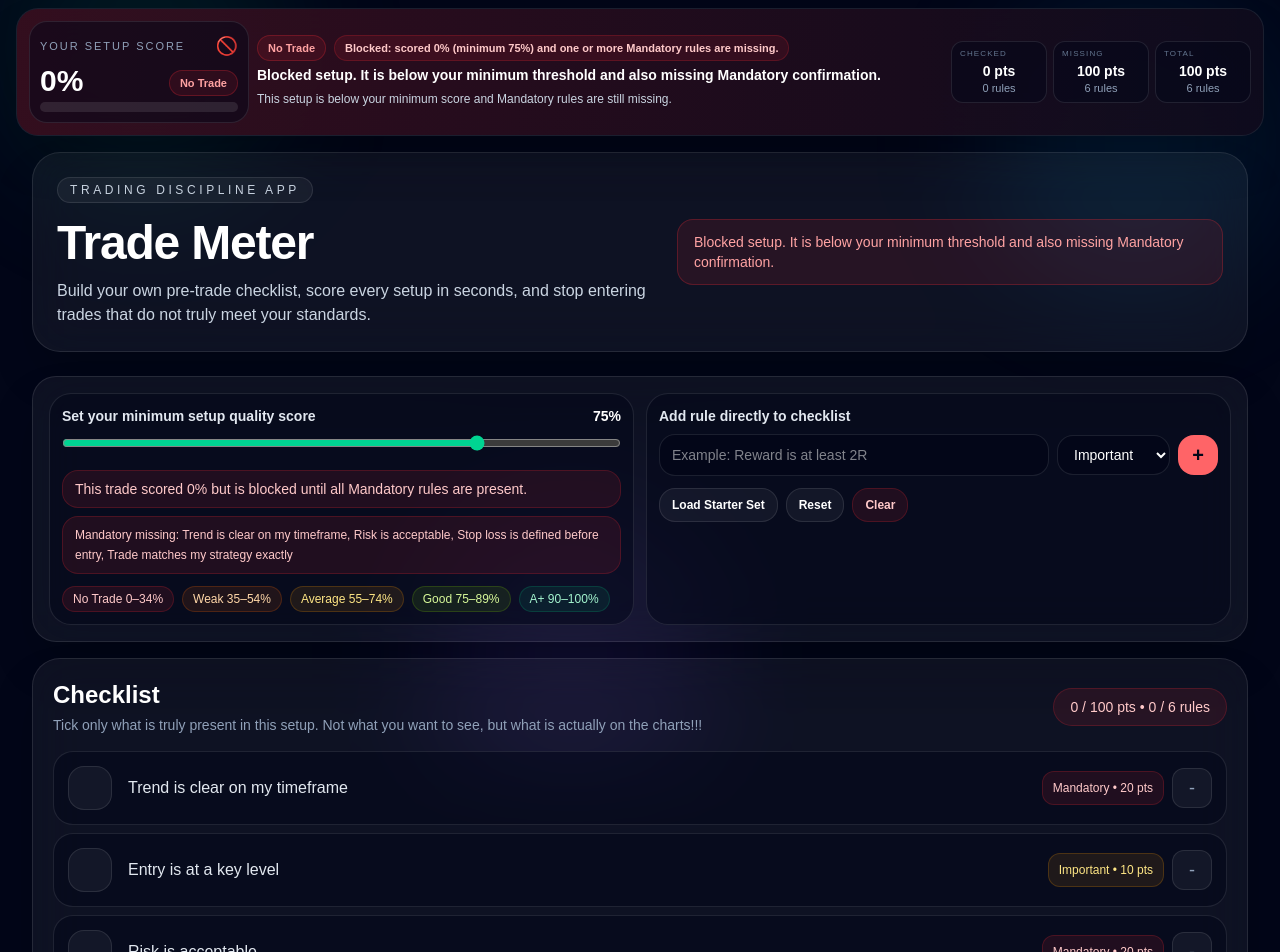
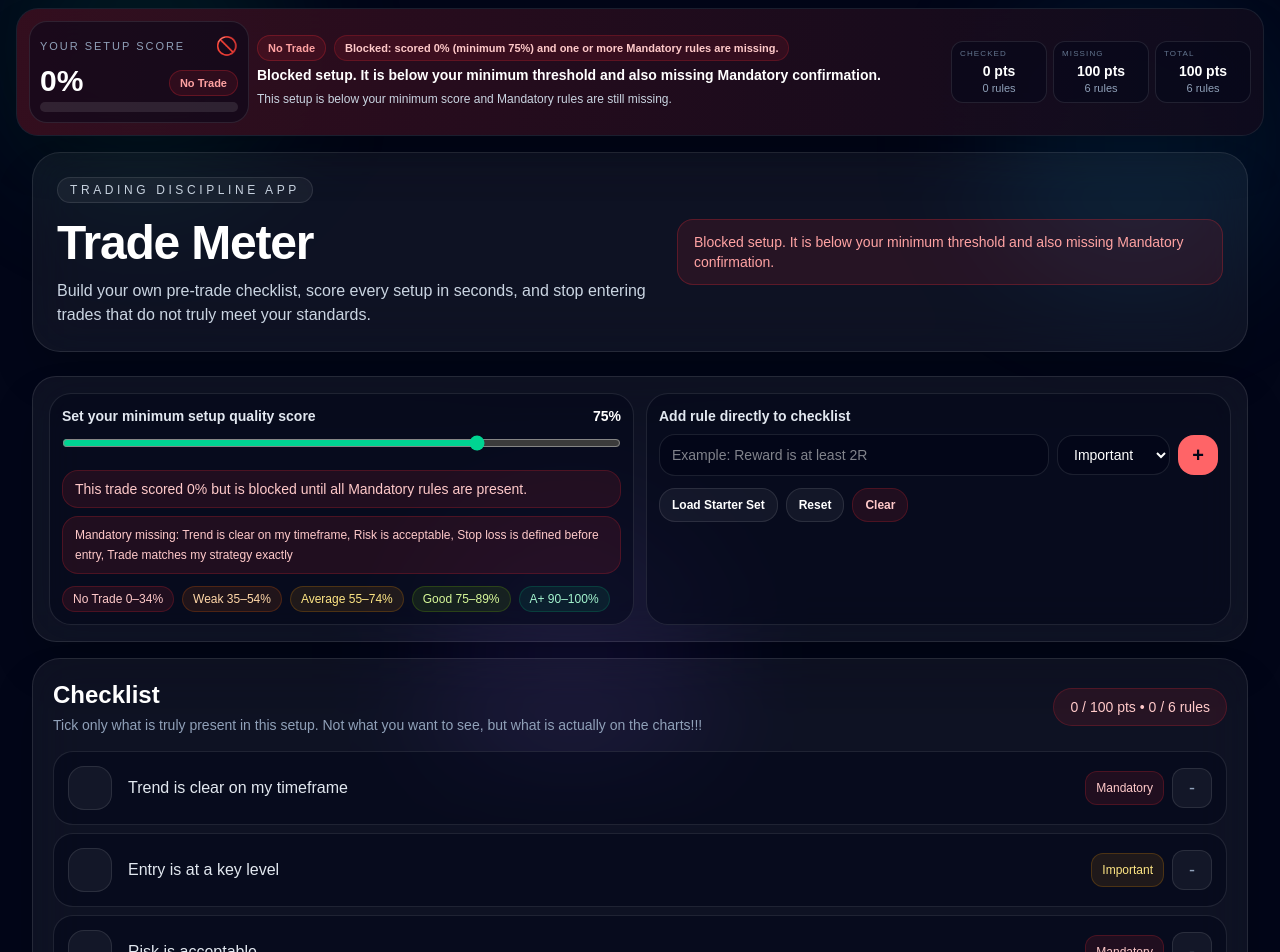
Before and after one commit to Johny-88/Trade-Meter, a Next.js app: page / in a window 1280 px wide. Shown: the top 952 px of the page. Built offline with nearby package versions, Linux system fonts and the light colour scheme.

Commit message:
Update page.tsx

```diff
--- a/app/page.tsx
+++ b/app/page.tsx
@@ -150,20 +150,20 @@ const importanceOptions: { value: Importance; label: string }[] = [
 function getImportanceBadge(importance: Importance) {
   if (importance === 'mandatory') {
     return {
-      label: 'Mandatory • 20 pts',
+      label: 'Mandatory',
       className: 'border-red-500/20 bg-red-500/10 text-red-200',
     }
   }
 
   if (importance === 'bonus') {
     return {
-      label: 'Bonus • 5 pts',
+      label: 'Bonus',
       className: 'border-sky-500/20 bg-sky-500/10 text-sky-200',
     }
   }
 
   return {
-    label: 'Important • 10 pts',
+    label: 'Important',
     className: 'border-amber-500/20 bg-amber-500/10 text-amber-200',
   }
 }
```
